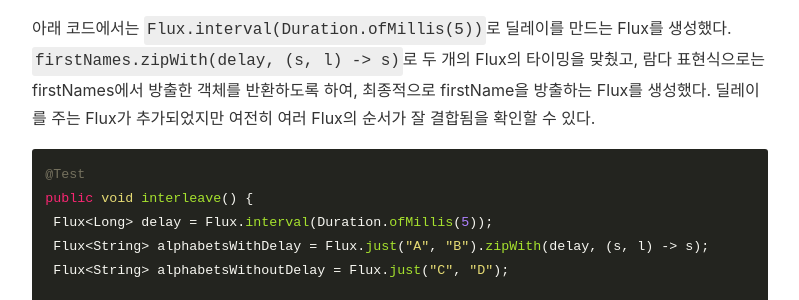
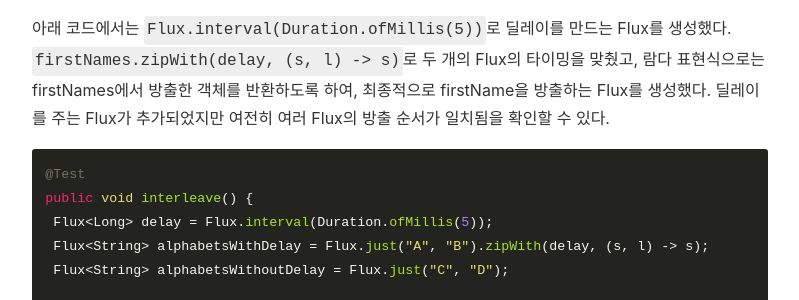
Before and after one commit to countingmars/countingmars.github.io, a Jekyll site: the page built from _posts/2018-08-15-reactor-core-tutorial.markdown, in a window 1280 px wide and 900 px high, scrolled down 3891 px. Shown: the part 211-511 px from the top of the window, without its empty margins (240-1039 px from the left). Built offline with Jekyll 4.4.1, drawn with Linux system fonts in a browser that asks for light colours; nearby versions of some CDN libraries.

Commit message:
reactor core tutorial

````diff
--- a/_posts/2018-08-15-reactor-core-tutorial.markdown
+++ b/_posts/2018-08-15-reactor-core-tutorial.markdown
@@ -152,7 +152,7 @@ Flux<String> names = Flux
 
 아래 코드에서는 `Flux.interval(Duration.ofMillis(5))`로 딜레이를 만드는 Flux를 생성했다.
 `firstNames.zipWith(delay, (s, l) -> s)`로 두 개의 Flux의 타이밍을 맞췄고, 람다 표현식으로는 firstNames에서 방출한 객체를 반환하도록 하여, 최종적으로 firstName을 방출하는 Flux를 생성했다.
-딜레이를 주는 Flux가 추가되었지만 여전히 여러 Flux의 순서가 잘 결합됨을 확인할 수 있다.
+딜레이를 주는 Flux가 추가되었지만 여전히 여러 Flux의 방출 순서가 일치됨을 확인할 수 있다.
 ```
 @Test
 public void interleave() {
````
